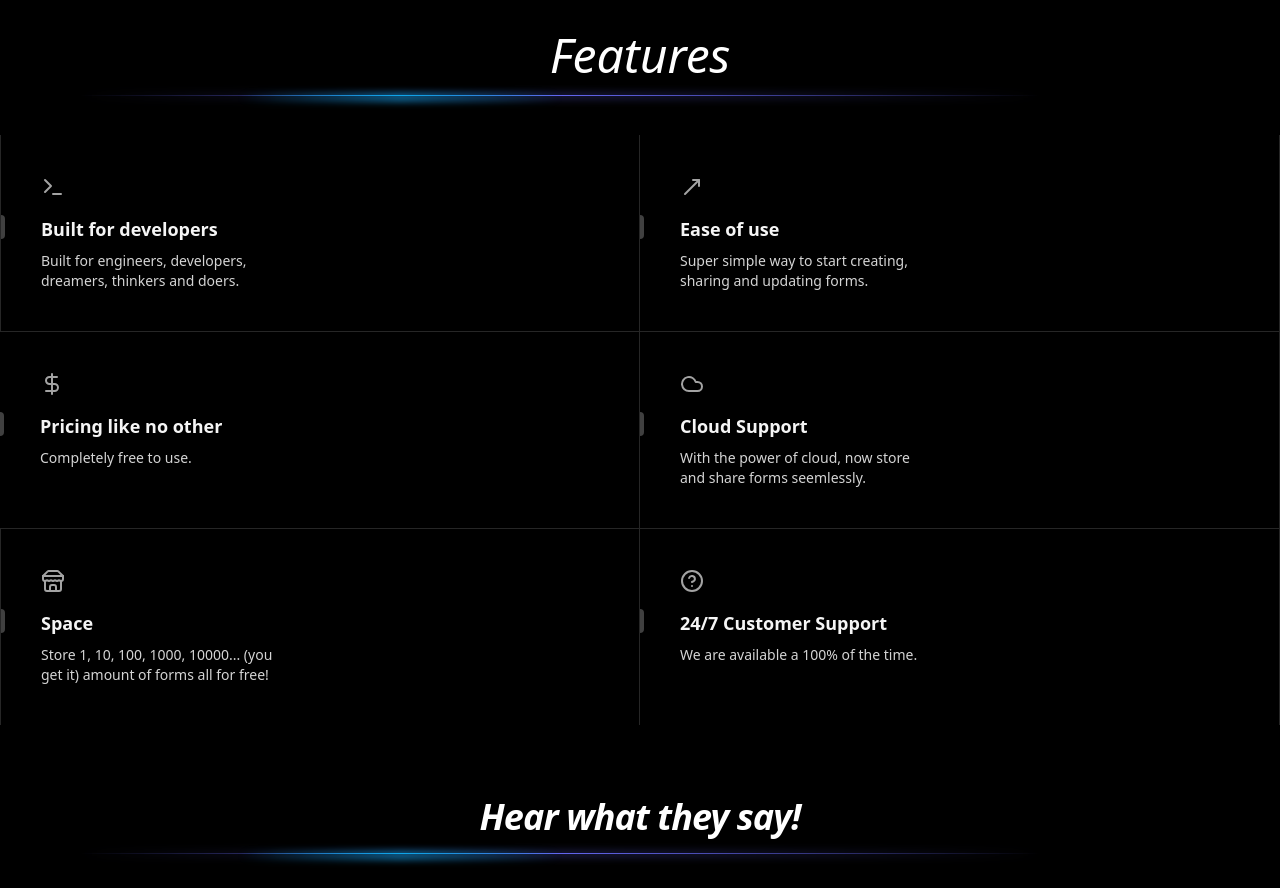
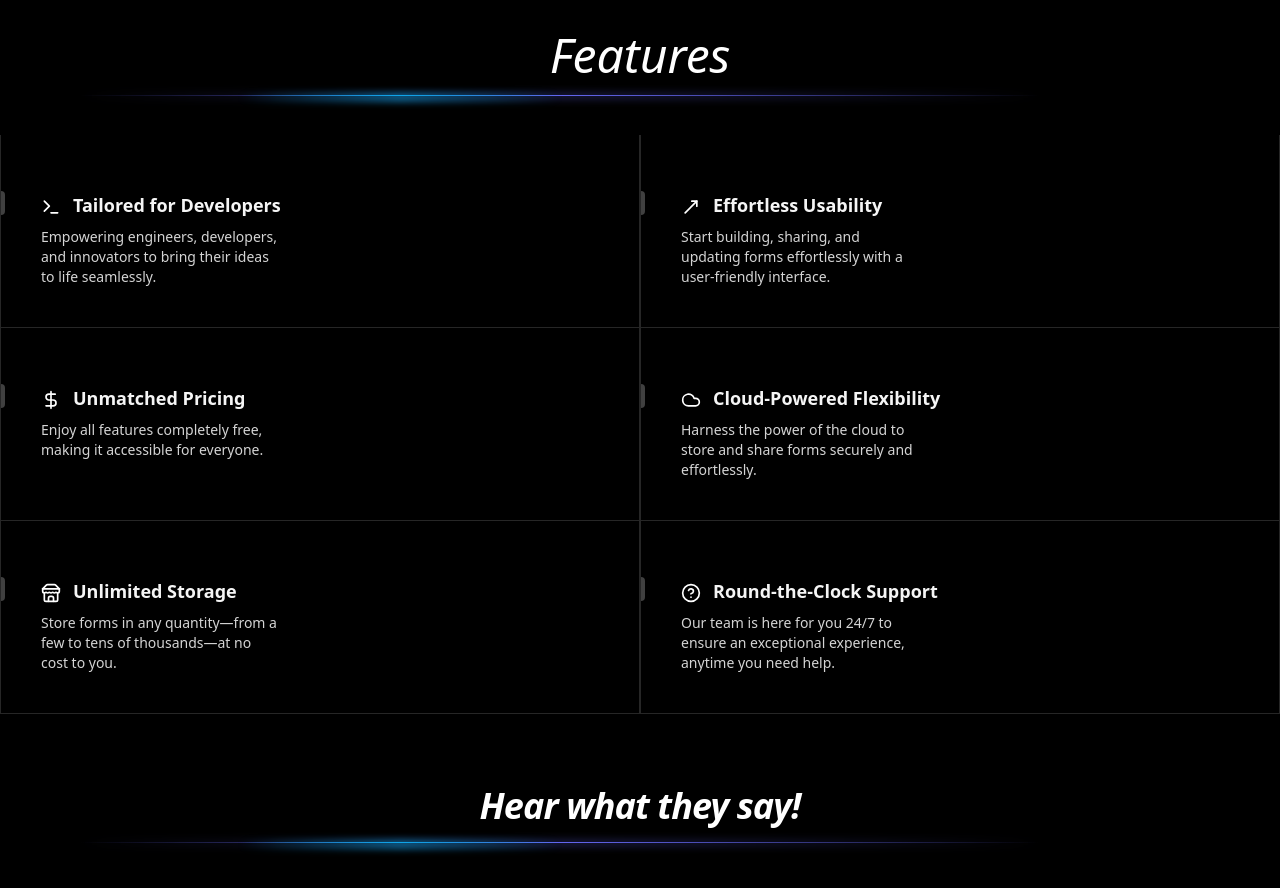
Before and after one commit to thetsajeet/form-factory, a Next.js app: page / in a window 1280 px wide. Shown: the part 640-1528 px from the top of the page. Built offline with nearby package versions, Linux system fonts and the light colour scheme.

Commit message:
fix: overflow scrollbar issues

```diff
--- a/src/app/form-editor/page.tsx
+++ b/src/app/form-editor/page.tsx
@@ -4,7 +4,7 @@ import FFMain from "@/components/form-factory-ui/FFMain";
 
 export default function Home() {
   return (
-    <div className="w-full h-full flex flex-col flex-1">
+    <div className="flex-1 flex flex-col h-full">
       <FFormHeader />
       <FFMain />
       <FFFooter />
--- a/src/components/form-factory-ui/FFMain.tsx
+++ b/src/components/form-factory-ui/FFMain.tsx
@@ -21,13 +21,13 @@ export default function FFMain() {
 
   return (
     <DndProvider backend={HTML5Backend}>
-      <div className="hidden lg:flex lg:flex-1">
-        <ResizablePanelGroup className="contents" direction="horizontal">
+      <div className="hidden h-full lg:flex lg:flex-1 overflow-y-hidden">
+        <ResizablePanelGroup direction="horizontal">
           <ResizablePanel
             defaultSize={27}
             minSize={20}
             maxSize={32}
-            className="bg-zinc-50"
+            className="bg-zinc-50 h-full overflow-y-hidden"
           >
             {currentFormElement ? <EditFormElement /> : <FFDirectory />}
           </ResizablePanel>
--- a/src/components/form-factory-ui/FormBuilder/FormBuilder.tsx
+++ b/src/components/form-factory-ui/FormBuilder/FormBuilder.tsx
@@ -30,7 +30,7 @@ export default function FormBuilder() {
         <Separator className="my-1" />
         <CardContent
           className={cn(
-            "pb-0 min-h-0 flex-1 overflow-y-auto my-2",
+            "min-h-0 flex-1 overflow-y-auto my-2",
             isOver
               ? "border-2 border-dashed border-zinc-900/50 bg-slate-400/25"
               : ""
--- a/src/components/form-factory-ui/FormEditor/ComponentList.tsx
+++ b/src/components/form-factory-ui/FormEditor/ComponentList.tsx
@@ -49,7 +49,7 @@ export default function ComponentList() {
   ];
 
   return (
-    <div className="pt-2 pb-20 h-full overflow-y-auto grid grid-cols-1 @sm:grid-cols-2 space-y-1 content-start justify-items-center bg-zinc-100 ">
+    <div className="flex-1 pt-2 pb-20 overflow-y-auto grid grid-cols-1 @sm:grid-cols-2 space-y-1 content-start justify-items-center bg-zinc-100 ">
       {components.map((comp: ComponentInteface, index: number) => (
         <Component key={index} name={comp.name} icon={comp.icon} />
       ))}
--- a/src/components/form-factory-ui/FormEditor/EditFormElement.tsx
+++ b/src/components/form-factory-ui/FormEditor/EditFormElement.tsx
@@ -75,7 +75,7 @@ export default function EditFormElement() {
         </Button>
       </div>
       <Separator className="bg-zinc-900 my-2" />
-      <div className="space-y-4">
+      <div className="space-y-4 max-w-[450px] mx-auto">
         <Form {...form}>
           <form
             onSubmit={form.handleSubmit(onSubmit)}
--- a/src/components/form-factory-ui/FormEditor/FFDirectory.tsx
+++ b/src/components/form-factory-ui/FormEditor/FFDirectory.tsx
@@ -10,7 +10,7 @@ export default function FFDirectory() {
   const addFormElement = useStore((state) => state.addFormElement);
 
   return (
-    <div className="w-full h-full @container p-2">
+    <div className="w-full h-full flex flex-col overflow-y-auto min-h-0 @container p-2">
       <div className="flex items-center relative">
         <span className="text-lg font-medium flex-1 text-center">
           Components
--- a/src/components/form-factory-ui/Preview/OutputForm.tsx
+++ b/src/components/form-factory-ui/Preview/OutputForm.tsx
@@ -120,7 +120,7 @@ export default function OutputForm({
       <Form {...form}>
         <form onSubmit={form.handleSubmit(onSubmit)}>
           {formContent}
-          <div className="mt-5 flex flex-col space-y-2">
+          <div className="my-5 flex flex-col space-y-2">
             <Button type="submit">
               Submit <SendHorizonalIcon className="w-5 h-5" />
             </Button>
--- a/src/components/form-factory-ui/Preview/PreviewWindow.tsx
+++ b/src/components/form-factory-ui/Preview/PreviewWindow.tsx
@@ -11,7 +11,7 @@ export default function PreviewWindow() {
           form-factory.com
         </div>
       </div>
-      <div className="w-full flex justify-center text-lg font-medium px-3 flex-1 overflow-y-auto max-w-[600px] mx-auto bg-white border shadow-md rounded-md">
+      <div className="w-full flex justify-center text-lg font-medium px-3 flex-1 overflow-y-auto max-w-[450px] mx-auto bg-white">
         <OutputForm
           formTitle={formTitle}
           formElements={formElements}
--- a/src/components/landing-page/Features.tsx
+++ b/src/components/landing-page/Features.tsx
@@ -11,44 +11,47 @@ import {
 export default function FeaturesSectionDemo() {
   const features = [
     {
-      title: "Built for developers",
+      title: "Tailored for Developers",
       description:
-        "Built for engineers, developers, dreamers, thinkers and doers.",
-      icon: <Terminal />,
+        "Empowering engineers, developers, and innovators to bring their ideas to life seamlessly.",
+      icon: <Terminal className="size-5 inline-flex mr-3" />,
     },
     {
-      title: "Ease of use",
+      title: "Effortless Usability",
       description:
-        "Super simple way to start creating, sharing and updating forms.",
-      icon: <MoveUpRight />,
+        "Start building, sharing, and updating forms effortlessly with a user-friendly interface.",
+      icon: <MoveUpRight className="size-5 inline-flex mr-3" />,
     },
     {
-      title: "Pricing like no other",
-      description: "Completely free to use.",
-      icon: <DollarSign />,
+      title: "Unmatched Pricing",
+      description:
+        "Enjoy all features completely free, making it accessible for everyone.",
+      icon: <DollarSign className="size-5 inline-flex mr-3" />,
     },
     {
-      title: "Cloud Support",
+      title: "Cloud-Powered Flexibility",
       description:
-        "With the power of cloud, now store and share forms seemlessly.",
-      icon: <Cloud />,
+        "Harness the power of the cloud to store and share forms securely and effortlessly.",
+      icon: <Cloud className="size-5 inline-flex mr-3" />,
     },
     {
-      title: "Space",
+      title: "Unlimited Storage",
       description:
-        "Store 1, 10, 100, 1000, 10000... (you get it) amount of forms all for free!",
-      icon: <Store />,
+        "Store forms in any quantity—from a few to tens of thousands—at no cost to you.",
+      icon: <Store className="size-5 inline-flex mr-3" />,
     },
     {
-      title: "24/7 Customer Support",
-      description: "We are available a 100% of the time.",
-      icon: <HelpCircle />,
+      title: "Round-the-Clock Support",
+      description:
+        "Our team is here for you 24/7 to ensure an exceptional experience, anytime you need help.",
+      icon: <HelpCircle className="size-5 inline-flex mr-3" />,
     },
   ];
+
   return (
     <div className="grid grid-cols-1  md:grid-cols-2 relative z-10 py-10 max-w-7xl mx-auto ">
-      {features.map((feature, index) => (
-        <Feature key={feature.title} {...feature} index={index} />
+      {features.map((feature) => (
+        <Feature key={feature.title} {...feature} />
       ))}
     </div>
   );
@@ -58,35 +61,29 @@ const Feature = ({
   title,
   description,
   icon,
-  index,
 }: {
   title: string;
   description: string;
   icon: React.ReactNode;
-  index: number;
 }) => {
   return (
     <div
       className={cn(
-        "flex flex-col lg:border-r  py-10 relative group/feature border-neutral-800",
-        (index === 0 || index === 4) && "lg:border-l border-neutral-800",
-        index < 4 && "lg:border-b border-neutral-800"
+        "flex flex-col lg:border-r py-10 relative group/feature border-neutral-800",
+        "lg:border-l border-neutral-800",
+        "lg:border-b border-neutral-800"
       )}
     >
-      {index < 4 && (
-        <div className="opacity-0 group-hover/feature:opacity-100 transition duration-200 absolute inset-0 h-full w-full bg-gradient-to-t  from-neutral-800 to-transparent pointer-events-none" />
-      )}
-      {index >= 4 && (
-        <div className="opacity-0 group-hover/feature:opacity-100 transition duration-200 absolute inset-0 h-full w-full bg-gradient-to-b  from-neutral-800 to-transparent pointer-events-none" />
-      )}
-      <div className="mb-4 relative z-10 px-10  text-neutral-400">{icon}</div>
+      <div className="opacity-0 group-hover/feature:opacity-100 transition duration-200 absolute inset-0 h-full w-full bg-gradient-to-t  from-neutral-800 to-transparent pointer-events-none" />
+      <div className="mb-4 relative z-10 px-10 text-neutral-400"></div>
       <div className="text-lg font-bold mb-2 relative z-10 px-10">
         <div className="absolute left-0 inset-y-0 h-6 group-hover/feature:h-8 w-1 rounded-tr-full rounded-br-full  bg-neutral-700 group-hover/feature:bg-blue-500 transition-all duration-200 origin-center" />
-        <span className="group-hover/feature:translate-x-2 transition duration-200 inline-block  text-neutral-100">
+        {icon}
+        <span className="group-hover/feature:translate-x-2 transition duration-200 inline-block text-lg text-neutral-100">
           {title}
         </span>
       </div>
-      <p className="text-sm  text-neutral-300 max-w-xs relative z-10 px-10">
+      <p className="text-sm text-neutral-300 max-w-xs relative z-10 px-10">
         {description}
       </p>
     </div>
```
Also changed, not shown: src/app/view_form/[form_id]/page.tsx (+8 -5 lines).
